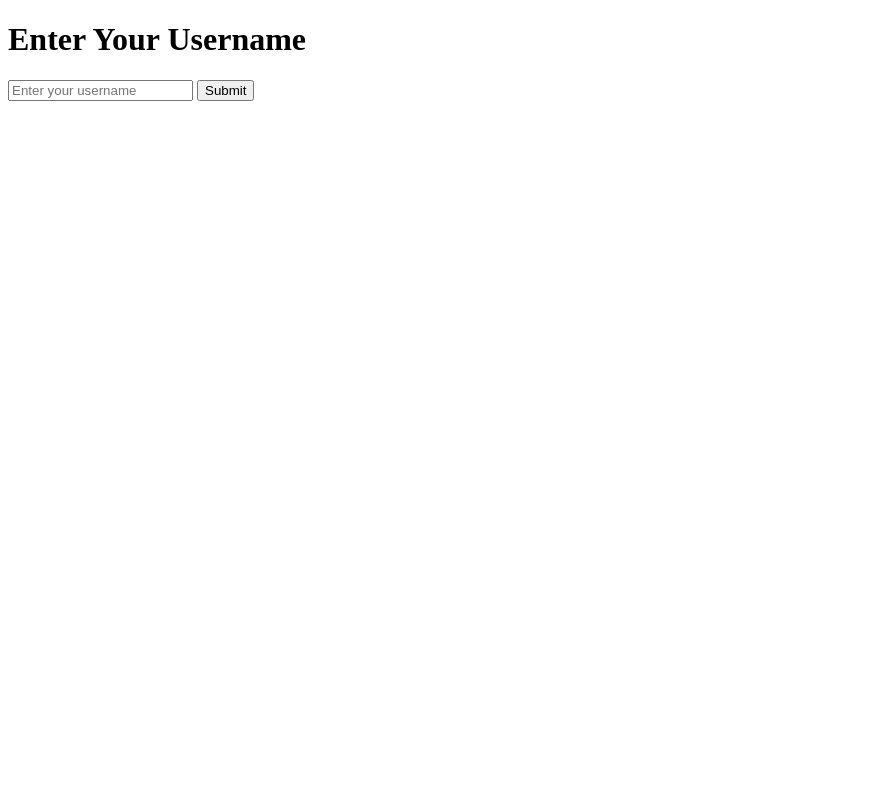
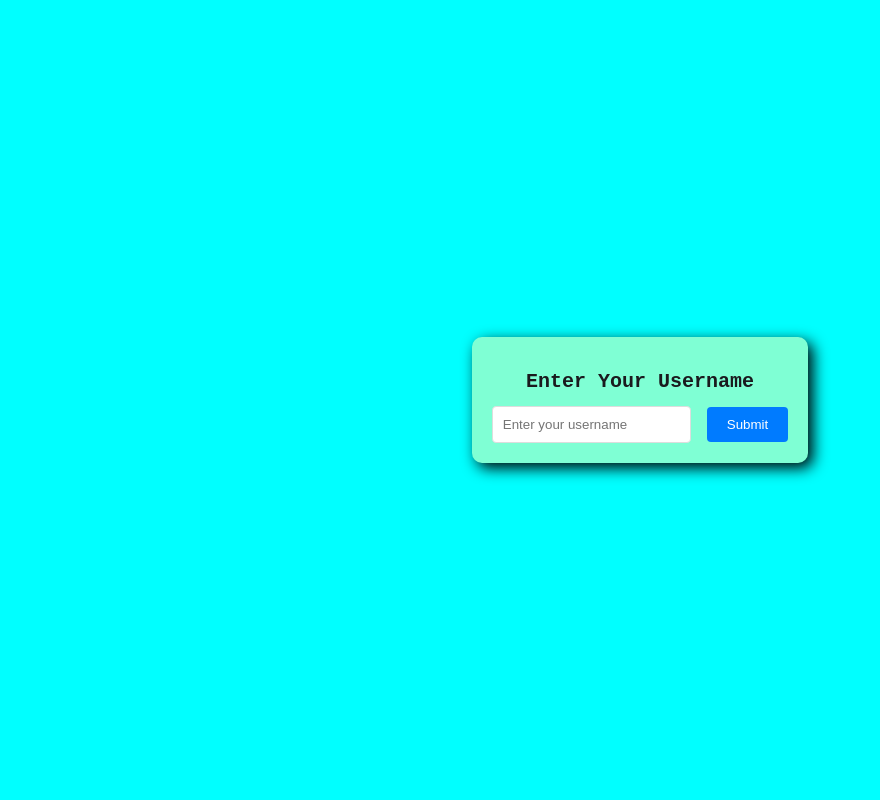
Before and after one commit to Raaz-009/flask-chat, a Flask app: page / in a window 1280 px wide. Shown: the whole page, without its empty margins (0-880 px from the left). Run offline with Flask 3, Linux system fonts and the light colour scheme.

Commit message:
added css to home

```diff
--- /dev/null
+++ b/static/style.css
@@ -0,0 +1,43 @@
+body{
+    margin: 0;
+    padding: 0;
+    display: flex;
+
+    justify-content: center;
+    align-items: center;
+    background-color:aqua;
+    color: rgb(26, 26, 30);
+    height: 100vh;
+    font-family: 'Courier New', Courier, monospace;
+
+}
+
+.container{
+    font-size: 10px;
+    border:transparent black;
+    box-shadow: black 5px 5px 15px;
+
+    border-radius: 10px;
+    background-color: aquamarine;
+    text-align: center;
+    padding: 20px;
+    max-width: 300px;
+    /* width: 100px;
+    height: 100px; */
+}
+
+input {
+    padding: 10px;
+    margin-right: 10px;
+    border: 1px solid #ddd;
+    border-radius: 4px;
+}
+
+button {
+    padding: 10px 20px;
+    background-color: #007bff;
+    color: #fff;
+    border: none;
+    border-radius: 4px;
+    cursor: pointer;
+}
--- a/templates/home.html
+++ b/templates/home.html
@@ -3,9 +3,15 @@
 <head>
     <meta charset="UTF-8">
     <meta name="viewport" content="width=device-width, initial-scale=1.0">
+    <link rel="stylesheet" href="static/style.css">
     <title>Username Entry</title>
 </head>
 <body>
+    <!-- <style>
+        body{
+            background-color: blue;
+        }
+    </style> -->
     <div class="container">
         <h1>Enter Your Username</h1>
         <form onsubmit="enterUsername(event)">
```
